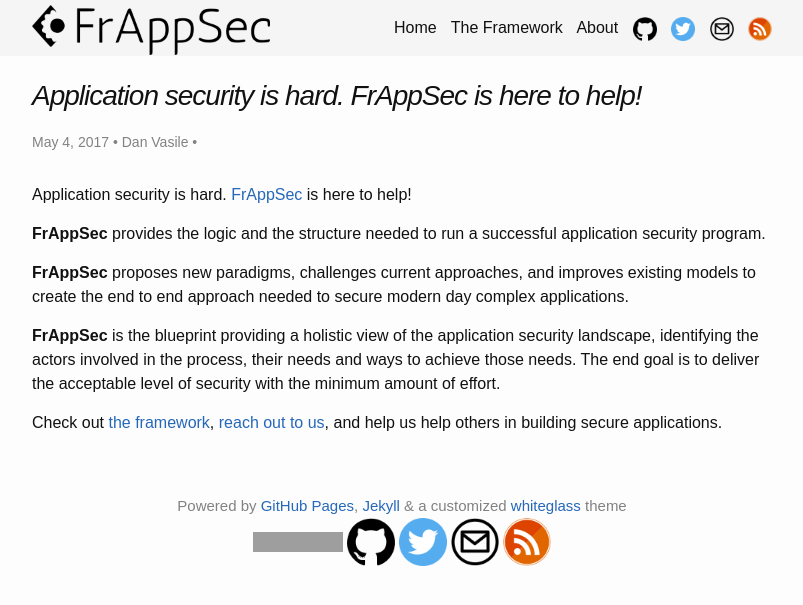
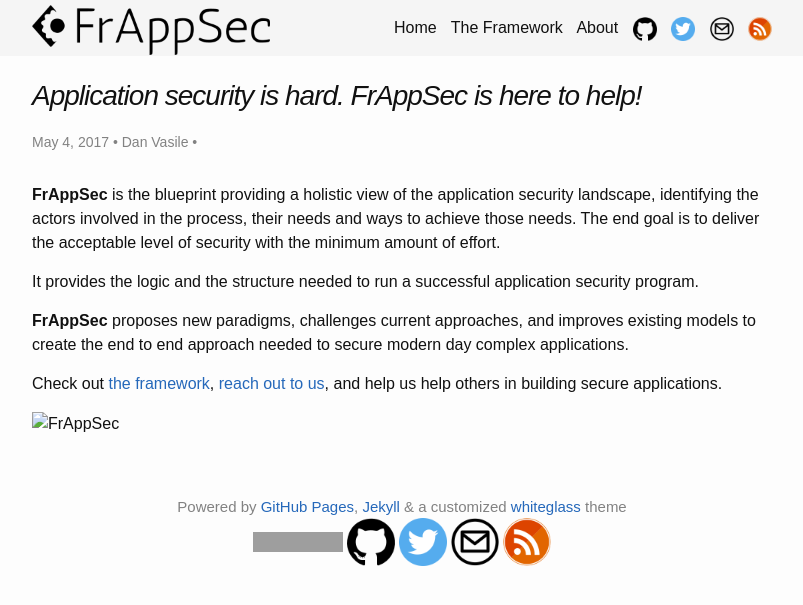
Before and after one commit to frappsec/frappsec.github.io, a Jekyll site: the page built from _posts/2017-05-04-application-security-is-hard.md, in a window 1280 px wide. Shown: the top 605 px of the page, without its empty margins (238-1041 px from the left). Built offline with Jekyll 4.4.1, drawn with Linux system fonts in a browser that asks for light colours; grey boxes are pictures that could not be loaded.

Commit message:
Update 2017-05-04-application-security-is-hard.md

```diff
--- a/_posts/2017-05-04-application-security-is-hard.md
+++ b/_posts/2017-05-04-application-security-is-hard.md
@@ -6,12 +6,12 @@ author: "Dan Vasile"
 meta: "FrappSec"
 ---
 
-Application security is hard. [FrAppSec](https://frappsec.org) is here to help!
+**FrAppSec** is the blueprint providing a holistic view of the application security landscape, identifying the actors involved in the process, their needs and ways to achieve those needs. The end goal is to deliver the acceptable level of security with the minimum amount of effort.
 
-**FrAppSec** provides the logic and the structure needed to run a successful application security program.
+It provides the logic and the structure needed to run a successful application security program.
 
 **FrAppSec** proposes new paradigms, challenges current approaches, and improves existing models to create the end to end approach needed to secure modern day complex applications.
 
-**FrAppSec** is the blueprint providing a holistic view of the application security landscape, identifying the actors involved in the process, their needs and ways to achieve those needs. The end goal is to deliver the acceptable level of security with the minimum amount of effort.
+Check out [the framework](/FrAppSec/), [reach out to us](https://twitter.com/frappsec), and help us help others in building secure applications.
 
-Check out [the framework](/FrAppSec/), [reach out to us](https://twitter.com/frappsec), and help us help others in building secure applications.
+![FrAppSec](../assets/logo frappsec.png)
```
